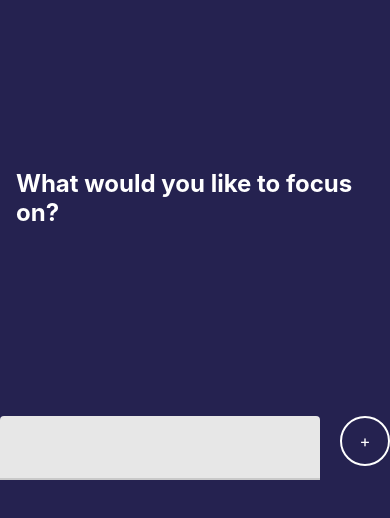
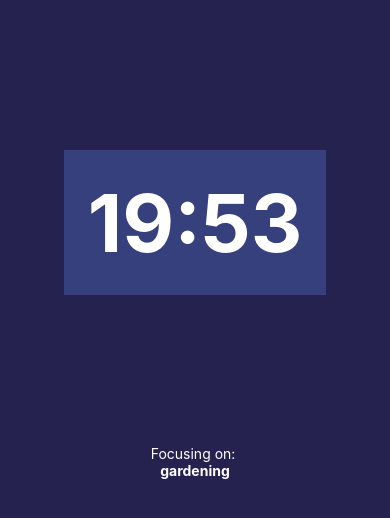
Before and after one commit to Vick-Bay/focustime, a React Native app: screen / in a window 390 px wide. Shown: the top 518 px of the page. Built offline with nearby package versions, Linux system fonts and the light colour scheme.

Commit message:
building the countdown feature

```diff
--- a/App.js
+++ b/App.js
@@ -1,19 +1,21 @@
 import React, { useState } from 'react';
 import { View, Text, StyleSheet } from 'react-native';
 import { Focus } from './src/Features/Focus/Focus';
+import { Timer } from './src/Features/timer/Timer'
+import { colors } from './src/utils/colors'
+import { spacingSizes } from './src/utils/sizes'
 
 export default function App() {
 
-  const [focusSubject, setFocusSubject] = useState(null);
+  const [focusSubject, setFocusSubject] = useState('gardening');
 
   return (
     <View style={styles.container}>
       {focusSubject ? (
-        <Text>Here is where I am going to build a timer</Text>
+        <Timer focusSubject={focusSubject} />
       ) : (
-        <Focus />
+        <Focus addSubject={setFocusSubject} />
       )}
-
     </View>
   );
 }
@@ -21,6 +23,7 @@
 const styles = StyleSheet.create({
   container: {
     flex: 1,
-    backgroundColor: '#252250',
+    paddingTop: spacingSizes.xxl,
+    backgroundColor: colors.darkBlue,
   },
 })
--- /dev/null
+++ b/src/Components/Countdown.js
@@ -0,0 +1,49 @@
+import React, { useState, useEffect } from "react";
+import { View, StyleSheet, Text } from 'react-native';
+import { colors } from '../utils/colors';
+import { spacingSizes, fontSizes } from '../utils/sizes';
+
+const minutesToMillis = min => min * 1000 * 60;
+
+const formatTime = time => time < 10 ? `0${time}` : time;
+
+export const Countdown = ({
+  minutes = 20,
+  isPaused,
+}) => {
+  const interval = React.useRef(null);
+  const countDown = () => {
+    setMillis((time) => {
+      if (time === 0) {
+        return time;
+      }
+      const timeLeft = time - 1000;
+      return timeLeft;
+    })
+  }
+
+  useEffect(() => {
+    interval.current = setInterval(countDown, 1000)
+
+    return () => clearInterval(interval.current)
+  }, [])
+
+  const [millis, setMillis] = useState(minutesToMillis(minutes))
+
+  const minute = Math.floor(millis / 1000 / 60) % 60;
+  const seconds = Math.floor(millis / 1000) % 60;
+
+  return (
+    <Text style={styles.text}>{formatTime(minute)}:{formatTime(seconds)}</Text>
+  )
+}
+
+const styles = StyleSheet.create({
+  text: {
+    fontSize: fontSizes.xxxl,
+    fontWeight: "bold",
+    color: colors.white,
+    padding: spacingSizes.lg,
+    backgroundColor: "rgba(94, 132, 226, 0.3)",
+  },
+})
--- a/src/Components/RoundedButton.js
+++ b/src/Components/RoundedButton.js
@@ -1,6 +1,5 @@
 import React from 'react';
 import { TouchableOpacity, Text, StyleSheet } from 'react-native';
-
 
 export const RoundedButton = ({
   style = {},
--- a/src/Features/Focus/Focus.js
+++ b/src/Features/Focus/Focus.js
@@ -1,18 +1,24 @@
-import React from 'react';
+import React, { useState } from 'react';
 import { View, Text, StyleSheet } from 'react-native';
 import { TextInput } from 'react-native-paper'
 import { RoundedButton } from '../../Components/RoundedButton'
+import { fontSizes, spacingSizes } from '../../utils/sizes'
+import { colors } from '../../utils/colors'
 
-export const Focus = () => {
-
+export const Focus = ({ addSubject }) => {
+  const [tmpItem, setTmpItem] = useState(null)
   return (
     <View style={styles.container}>
       <View style={styles.titleContainer}>
         <Text style={styles.title}>What would you like to focus on?</Text>
       </View>
       <View style={styles.inputContainer}>
-        <TextInput style={{ flex: 1, marginRight: 20 }} />
-        <RoundedButton title="+" size={50} />
+        <TextInput style={{ flex: 1, marginRight: spacingSizes.md }}
+          onSubmitEditing={
+            ({ nativeEvent }) => {
+              setTmpItem(nativeEvent.text)
+            }} />
+        <RoundedButton title="+" size={50} onPress={() => { addSubject(tmpItem) }} />
       </View>
     </View >
   );
@@ -20,20 +26,22 @@
 
 const styles = StyleSheet.create({
   container: {
-    flex: 1
+    flex: 1,
+    paddingTop: spacingSizes.xxxl,
+    margin: spacingSizes.sm
   },
   titleContainer: {
-    flex: 0.5,
-    padding: 16,
-    justifyContent: 'center'
+    padding: spacingSizes.md,
+    justifyContent: 'center',
   },
   title: {
-    color: 'white',
+    color: colors.white,
     fontWeight: 'bold',
-    fontSize: 24
+    fontSize: fontSizes.lg
   },
   inputContainer: {
-    paddingTop: 20,
-    flexDirection: 'row'
+    paddingTop: spacingSizes.md,
+    flexDirection: 'row',
+    alignItems: 'center'
   },
 });
--- /dev/null
+++ b/src/Features/timer/Timer.js
@@ -0,0 +1,43 @@
+import React from "react";
+import { View, StyleSheet, Text } from 'react-native';
+
+
+import { colors } from '../../utils/colors';
+import { spacingSizes } from '../../utils/sizes';
+import { Countdown } from '../../Components/Countdown';
+
+
+export const Timer = ({ focusSubject }) => {
+
+  return (
+    <View style={styles.container}>
+      <View style={styles.countdown}>
+        <Countdown />
+      </View>
+      <View style={{ paddingTop: spacingSizes.xxl }}>
+        <Text style={styles.title}>Focusing on: </Text>
+        <Text style={styles.task}>{focusSubject}</Text>
+      </View>
+    </View>
+  )
+}
+
+const styles = StyleSheet.create({
+  container: {
+    flex: 1,
+  },
+  title: {
+    color: colors.white,
+    textAlign: 'center'
+  },
+  task: {
+    color: colors.white,
+    textAlign: 'center',
+    fontWeight: 'bold'
+  },
+  countdown: {
+    flex: 0.5,
+    alignItems: 'center',
+    justifyContent: 'center'
+  }
+})
--- /dev/null
+++ b/src/utils/colors.js
@@ -0,0 +1,4 @@
+export const colors = {
+  white: '#fff',
+  darkBlue: '#252250'
+}
--- /dev/null
+++ b/src/utils/sizes.js
@@ -0,0 +1,17 @@
+export const fontSizes = {
+  sm: 8,
+  md: 16,
+  lg: 24,
+  xl: 32,
+  xxl: 40,
+  xxxl: 80
+}
+
+export const spacingSizes = {
+  sm: 8,
+  md: 16,
+  lg: 24,
+  xl: 32,
+  xxl: 40,
+  xxxl: 80
+}
```
